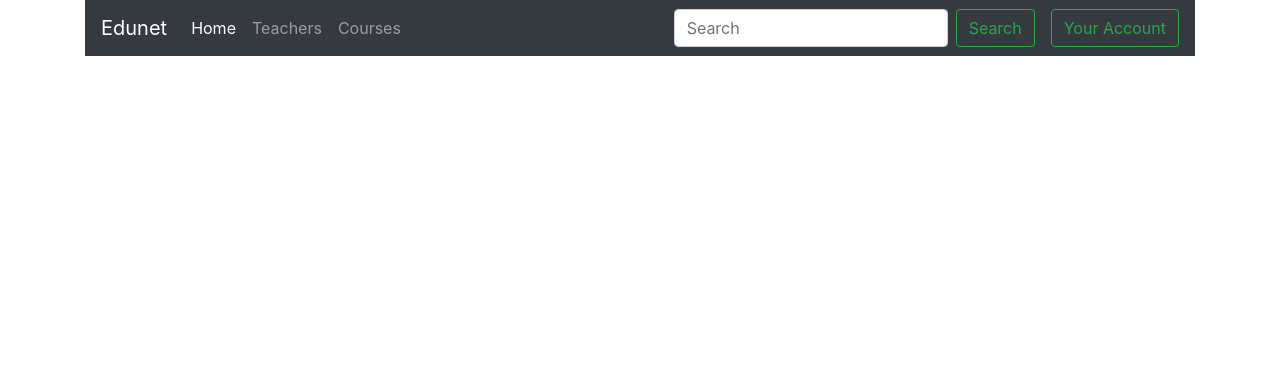
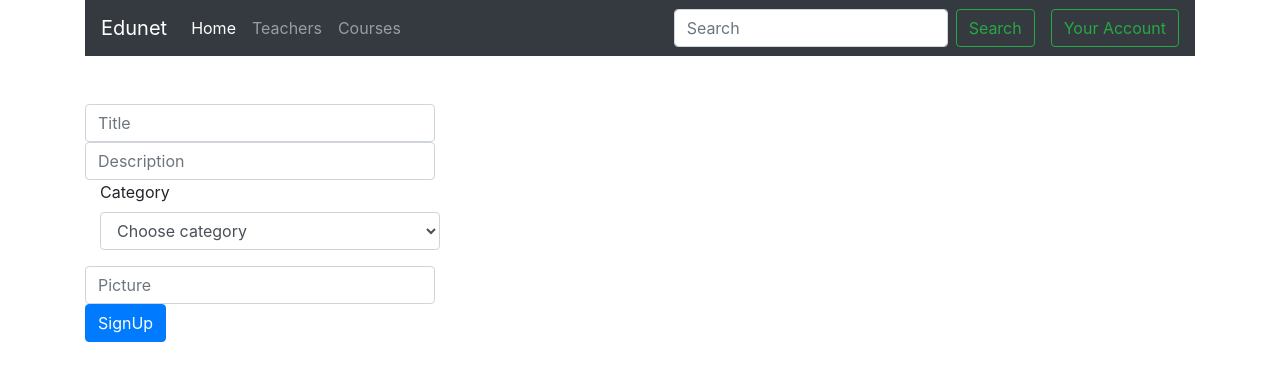
Before and after one commit to zamzoum94/edunet, a React (Create React App) app in the folder Client/: page /createcourse/1 in a window 1280 px wide. Shown: the top 380 px of the page. Built offline with nearby package versions, Linux system fonts and the light colour scheme.

Commit message:
create course added

```diff
--- a/Client/src/App.js
+++ b/Client/src/App.js
@@ -10,6 +10,8 @@ import Teachers from './modules/teachers/teachers'
 import SearchByCategory  from './modules/searchbycategory';
 
 import TeacherLog from './modules/profile/teacherlog'
+
+import CreateCourse from './modules/profile/createcourse';
 
 export default class App  extends React.Component {
   constructor(props){
@@ -28,6 +30,7 @@ export default class App  extends React.Component {
           <Route path='/teacherprofile/:id' component={TeacherLog}/>
           <Route path='/course/:id' component={Course}/>
           <Route path='/searchByCategory/:category' component={SearchByCategory}/>
+          <Route path='/createcourse/:id' component={CreateCourse}/>
        </div>
     </BrowserRouter>
     );
--- /dev/null
+++ b/Client/src/modules/profile/createcourse.js
@@ -0,0 +1,79 @@
+import React from 'react';
+
+export default class CreateCourse extends React.Component{
+    constructor(props){
+        super(props);
+        this.state = {
+            teacherId : props.match.params.id,
+            course : {}
+        }
+    }
+
+    handleInput(event){
+        let target = event.target.name;
+        let value = event.target.value;
+        this.state.course[target] = value;
+    }
+
+    handlSubmit(event){
+        event.preventDefault();
+        let course = this.state.course
+        fetch("http://localhost:8080/courses",{
+            method : 'POST',
+            headers : {
+                'Content-Type' : 'application/json'
+            },
+            body : JSON.stringify(course)
+        })
+        .then(res=>{
+            console.log('done');
+            window.location.href = `http://localhost:3000/teacherprofile/${this.state.teacherId}`
+        })
+        .catch(err=>{
+            console.log({
+                error : err
+            })
+        })
+    }
+
+
+    render(){
+        return(
+            <div>
+            <form>
+                  <div className='form-group'>
+                      <div className='row'>
+                          <div className='col-md-4'>
+                              <input className='form-control' type='text' placeholder='Title' name='title' onChange={this.handleInput.bind(this)}/>
+                          </div>
+                      </div>
+                      <div className='row'>
+                          <div className='col-md-4'>
+                              <input className='form-control' type='text' placeholder='Description' name='description'onChange={this.handleInput.bind(this)}/>
+                          </div>
+                      </div>
+                      <div className="form-group col-md-4">
+                        <label htmlFor="category">Category</label>
+                        <select className="form-control" name='categoryId'onChange={this.handleInput.bind(this)}>
+                            <option selected>Choose category</option>
+                            <option value='1'>Marketing</option>
+                            <option value='2'>IT</option>
+                            <option value='3'>Language</option>
+                        </select>
+                     </div>
+                      <div className='row'>
+                          <div className='col-md-4'>
+                              <input className='form-control' type='text' placeholder='Picture' name='photo'onChange={this.handleInput.bind(this)}/>
+                          </div>
+                      </div>
+                      <div className='row'>
+                          <div className='col-md-4'>
+                            <button type="submit" className="btn btn-primary" onClick={this.handlSubmit.bind(this)}>SignUp</button>
+                          </div>
+                      </div>
+                  </div>
+            </form>
+        </div>
+        );
+    }
+}
--- a/Client/src/modules/profile/teacherlog.js
+++ b/Client/src/modules/profile/teacherlog.js
@@ -18,6 +18,7 @@ export default class TeacherLog extends React.Component{
             return docs.json()
         })
         .then(data=>{
+            console.log(data)
             this.setState({
                 output : data
             })
@@ -32,7 +33,7 @@ export default class TeacherLog extends React.Component{
                         <input type='text' name='create_course' placeholder='create course' className='form-control'/>
                     </div>
                     <div className='col-md-3'>
-                        <Link to='/createcourse'><button className='btn btn-success btn-lg'>Create a course</button></Link>
+                        <Link to={'/createcourse/' + this.state.id}><button className='btn btn-success btn-lg'>Create a course</button></Link>
                     </div>
                 </div>
                 <div className='row'>
@@ -49,6 +50,15 @@ export default class TeacherLog extends React.Component{
                         <div className='row'>
                             <div className='col-md-6'>
                                 <h2>Teacher Courses</h2>
+                                {this.state.output === null ? '' : this.state.output.course.map((element, key)=>{
+                                    return(
+                                        <div className='row' key={key}>
+                                            <div className='col-md'>
+                                                <Link to={`/course/${element.id}`}><h2>{element.title}</h2></Link>
+                                            </div>
+                                        </div>
+                                    )
+                                })}
                             </div>
                             <div className='col-md-6'>
                                 <h2>Teacher courses rating</h2>
```
